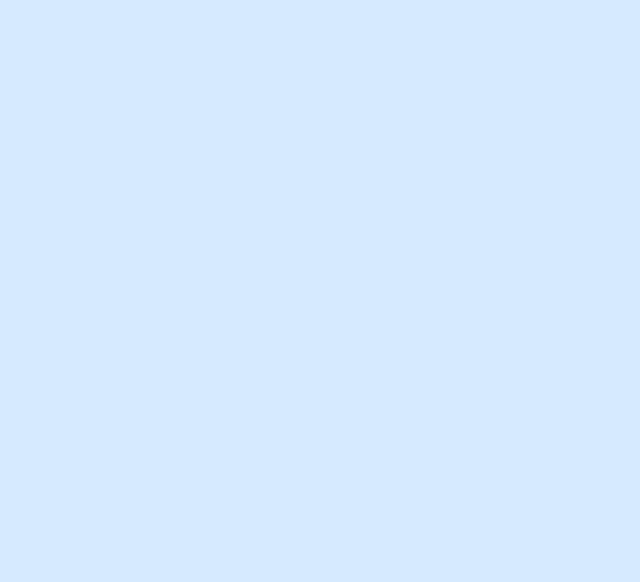
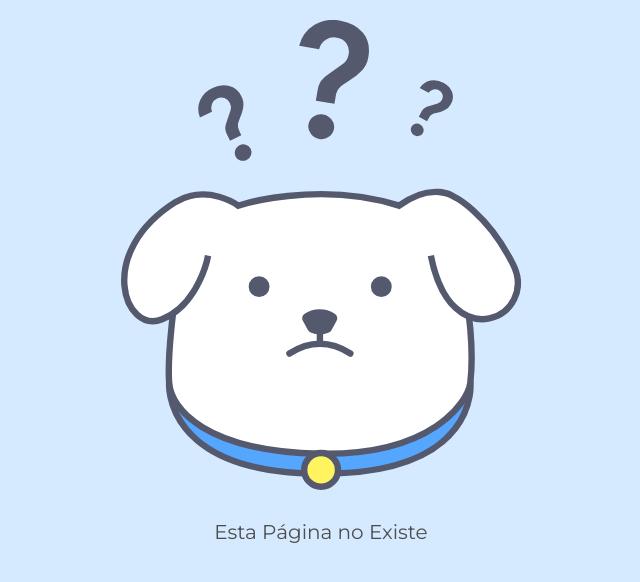
Before and after one commit to miguel-bolanos/React-Router-Navegacion-SPA-proyecto-alura, a React (Create React App) app: page /posts/1 in a window 1280 px wide. Before the commit this address had no page. Shown: the top 582 px of the page, without its empty margins (319-959 px from the left). Built offline with nearby package versions, Linux system fonts and the light colour scheme.

Commit message:
se agrega  pagina 404 con el css correspondiente

```diff
--- a/src/App.js
+++ b/src/App.js
@@ -3,7 +3,7 @@ import './assets/css/componentes/card.css'
 import Home from './pages/Home'
 import Sobre from './pages/Sobre'
 import { BrowserRouter as Router , Routes, Route } from 'react-router-dom';
-
+import Page404 from './pages/Page404';
 
 function App() {
 
@@ -16,6 +16,7 @@ function App() {
      <Routes>
         <Route path='/' element= {<Home/>}/>
         <Route path='/sobre' element= {<Sobre/>}/>
+        <Route path= '*' element={<Page404/>}/>
      </Routes>
     </Router>
   );
--- /dev/null
+++ b/src/pages/Page404.jsx
@@ -0,0 +1,13 @@
+import image from '../assets/img/doguito404.svg'
+import '../assets/css/404.css'
+
+const Page404 = () => {
+    return (
+        <main className="container flex flex--center flex--column">
+            <img className="dog-image" src={image} alt="Doguito" />
+            <p className='notfound-text'>Esta Página no Existe </p>
+        </main>
+    )
+}
+
+export default Page404
```
Also changed, not shown: src/assets/404.css (added).
